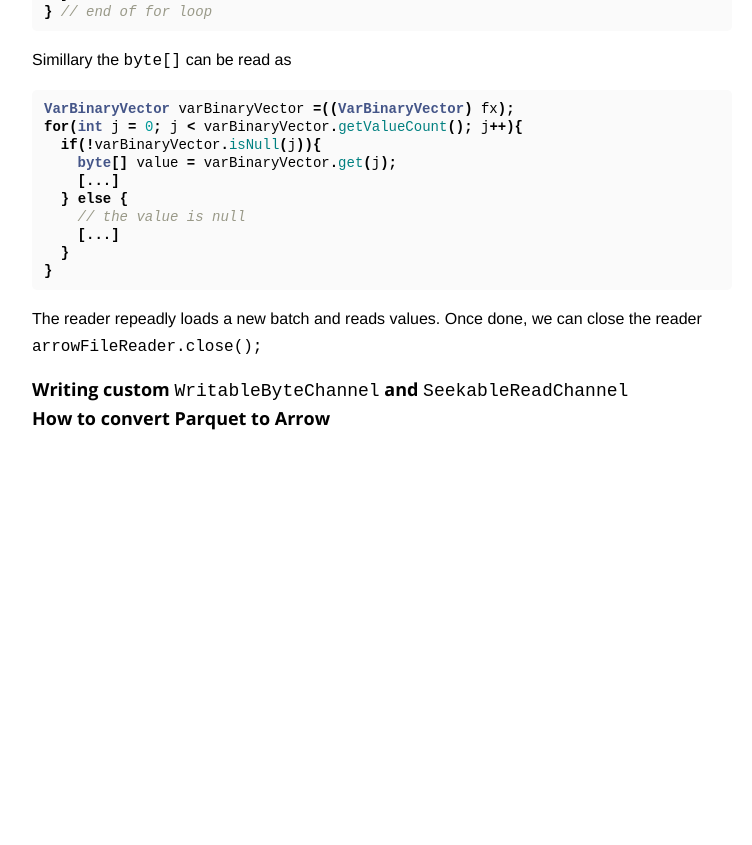
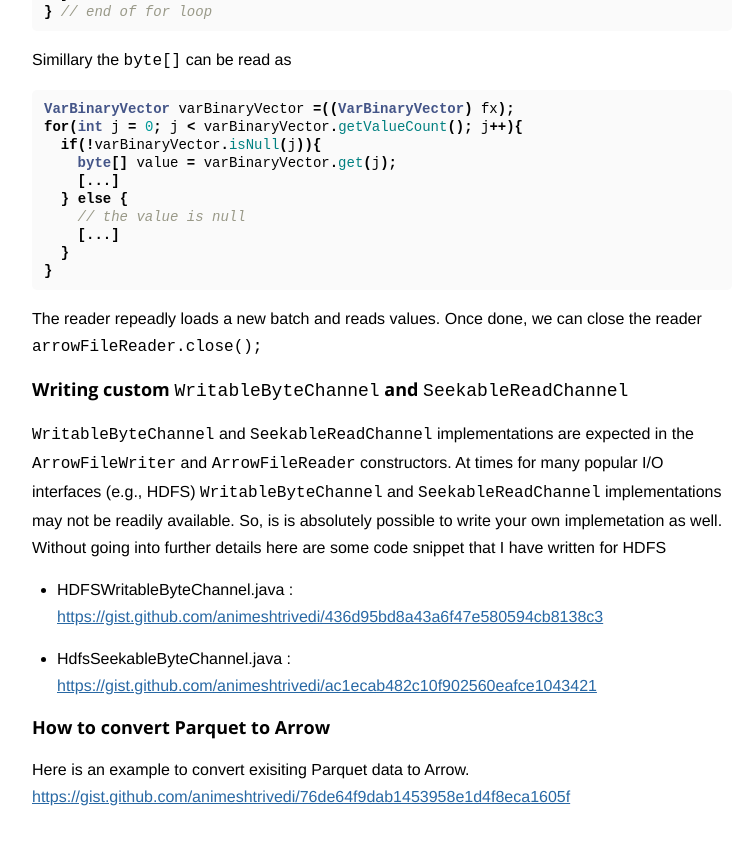
Before and after one commit to animeshtrivedi/animeshtrivedi.github.io, a Jekyll site: the page built from blog/2017-12-26-arrow.md, in a window 1280 px wide and 900 px high, scrolled down 5811 px. Shown: the top 845 px of the window, without its empty margins (258-1010 px from the left). Built offline with Jekyll 4.4.1, drawn with Linux system fonts in a browser that asks for light colours; our own code applies the rules of GitHub Pages for plain Markdown files; before the commit the page ends 6333 px from its top, so only the background shows below that.

Commit message:
Update 2017-12-26-arrow.md

```diff
--- a/blog/2017-12-26-arrow.md
+++ b/blog/2017-12-26-arrow.md
@@ -266,5 +266,16 @@ The reader repeadly loads a new batch and reads values. Once done, we can close
 `arrowFileReader.close();`
 
 ## Writing custom `WritableByteChannel` and `SeekableReadChannel`
+`WritableByteChannel` and `SeekableReadChannel` implementations are expected in the `ArrowFileWriter`
+and `ArrowFileReader` constructors. At times for many popular I/O interfaces (e.g., HDFS)
+`WritableByteChannel` and `SeekableReadChannel` implementations may not be readily available. So,
+is is absolutely possible to write your own implemetation as well. Without going into further
+details here are some code snippet that I have written for HDFS
+
+ * HDFSWritableByteChannel.java : [https://gist.github.com/animeshtrivedi/436d95bd8a43a6f47e580594cb8138c3](https://gist.github.com/animeshtrivedi/436d95bd8a43a6f47e580594cb8138c3)
+
+ * HdfsSeekableByteChannel.java : [https://gist.github.com/animeshtrivedi/ac1ecab482c10f902560eafce1043421](https://gist.github.com/animeshtrivedi/ac1ecab482c10f902560eafce1043421)
 
 ## How to convert Parquet to Arrow
+Here is an example to convert exisiting Parquet data to Arrow.
+[https://gist.github.com/animeshtrivedi/76de64f9dab1453958e1d4f8eca1605f](https://gist.github.com/animeshtrivedi/76de64f9dab1453958e1d4f8eca1605f)
```
